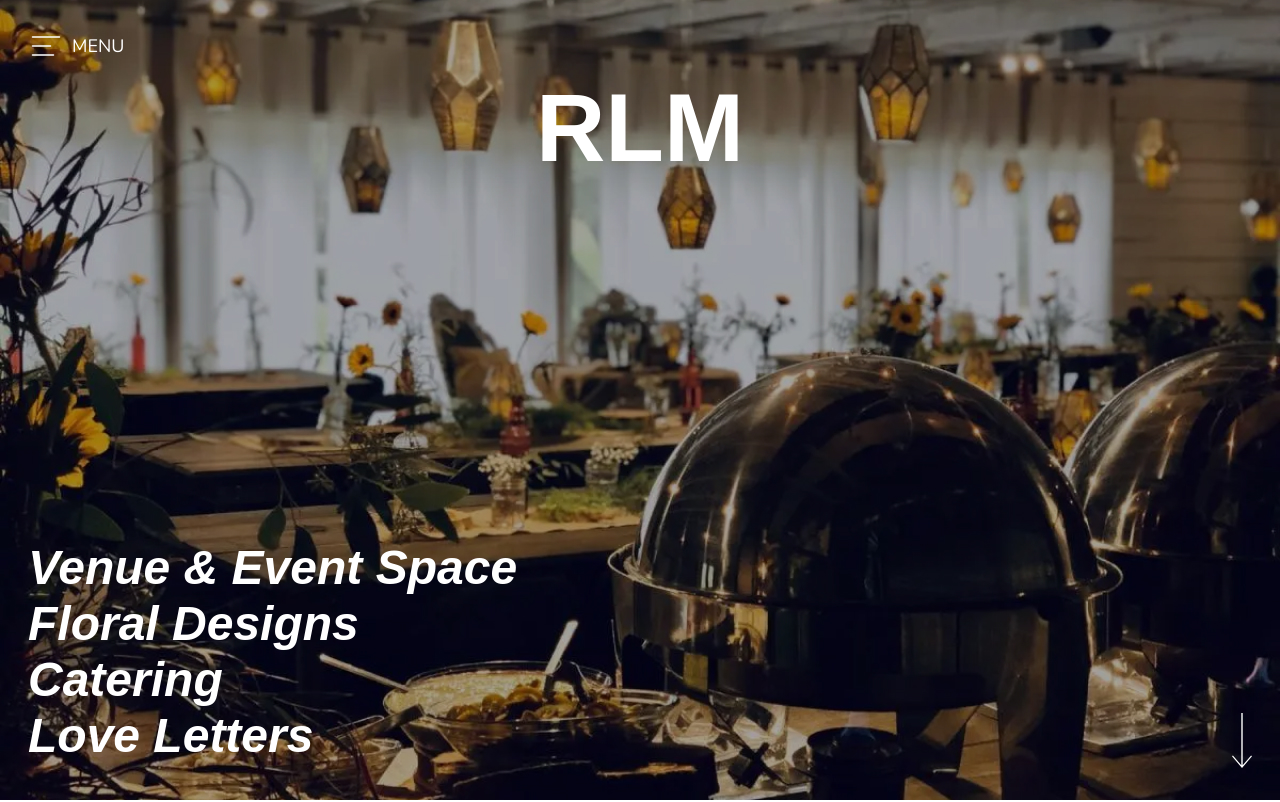
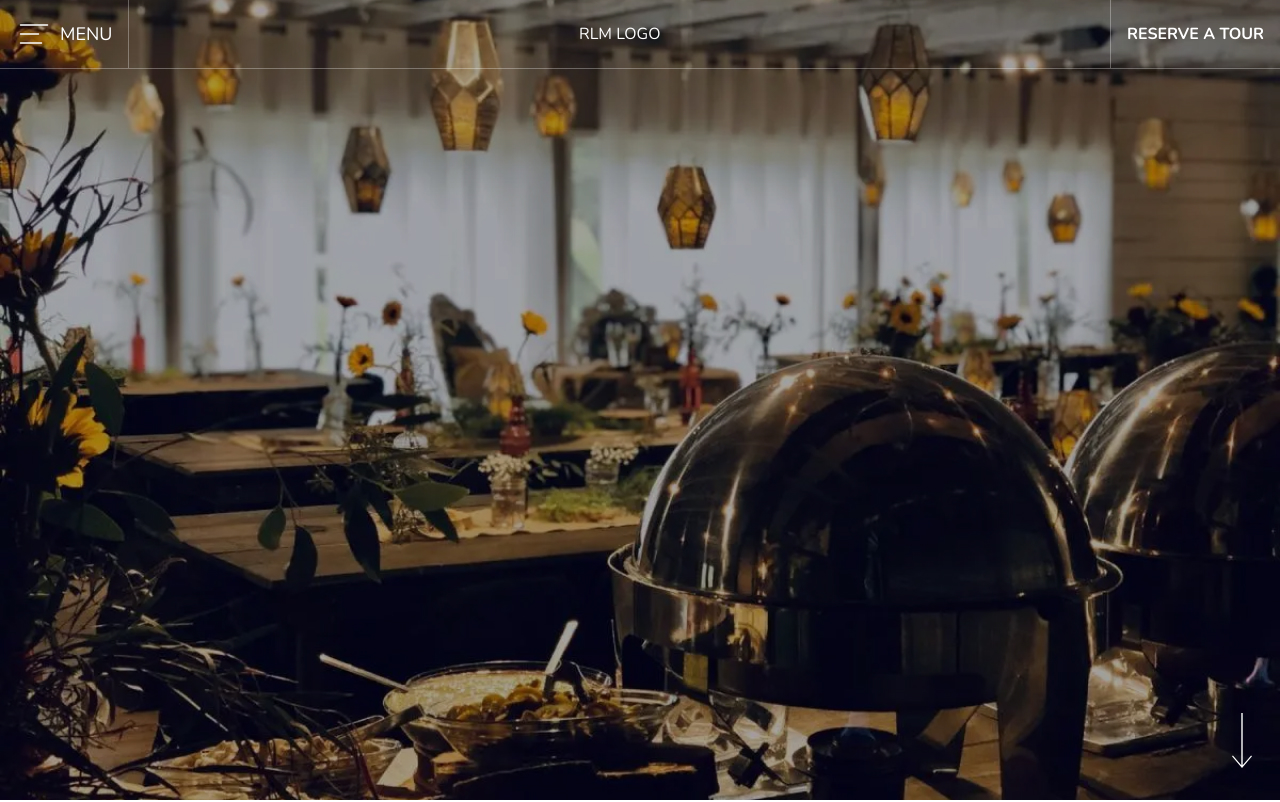
Before and after one commit to Dillonzellis/rlmaffairs-v4, a Next.js app: page / in a window 1280 px wide. Shown: the top 802 px of the page. Built offline with nearby package versions, Linux system fonts and the light colour scheme; a web font is replaced by a local one.

Commit message:
style: new nav menu border style

```diff
--- a/src/components/layout/header/NavMenu.tsx
+++ b/src/components/layout/header/NavMenu.tsx
@@ -1,6 +1,6 @@
 "use client";
 
-import Image from "next/image";
+import Link from "next/link";
 import { NavSheet } from "./NavSheet";
 import { useToggleVisibility } from "@/hooks/useToggleVisibility";
 import { AlignLeft } from "lucide-react";
@@ -10,12 +10,24 @@ export const NavMenu = () => {
 
   return (
     <>
-      <div
-        onClick={toggleVisibility}
-        className="fixed left-2.5 top-7 z-20 flex w-full cursor-pointer items-center gap-2 md:left-7"
-      >
-        <AlignLeft strokeWidth={1} className="h-9 w-9 text-background" />
-        <div className="text-lg text-background">MENU</div>
+      <div className="fixed left-0 top-0 z-20 flex w-full justify-between border-b border-b-background/30 text-background">
+        <div
+          onClick={toggleVisibility}
+          className="flex cursor-pointer items-center gap-2 border-r-background/30 p-4 md:border-r"
+        >
+          <AlignLeft strokeWidth={1} className="h-9 w-9 text-background" />
+          <div className="hidden text-lg md:block">MENU</div>
+        </div>
+        <div className="flex items-center pr-3 md:pr-0">
+          <Link href="/">RLM LOGO</Link>
+        </div>
+        <div className="hidden items-center border-l-background/30 md:flex md:border-l">
+          <div>
+            <a href="/" className="p-4 font-bold">
+              RESERVE A TOUR
+            </a>
+          </div>
+        </div>
       </div>
       {isVisible && <NavSheet refProp={ref} handleClick={toggleVisibility} />}
     </>
--- a/src/components/sections/home/HomeHero.tsx
+++ b/src/components/sections/home/HomeHero.tsx
@@ -13,9 +13,9 @@ export const HomeHero = () => {
         className="h-screen w-full object-cover"
       />
       <NavMenu />
-      <h1 className="absolute left-1/2 top-[10%] -translate-x-1/2 font-serif text-8xl font-semibold text-background">
-        RLM
-      </h1>
+      {/* <h1 className="absolute left-1/2 top-[10%] -translate-x-1/2 font-serif text-8xl font-semibold text-background"> */}
+      {/*   RLM */}
+      {/* </h1> */}
       <Image
         src="/down-arr.svg"
         alt=""
@@ -23,7 +23,7 @@ export const HomeHero = () => {
         height={55}
         className="absolute bottom-8 right-2.5 md:right-7"
       />
-      <HeroNav />
+      {/* <HeroNav /> */}
     </section>
   );
 };
```
